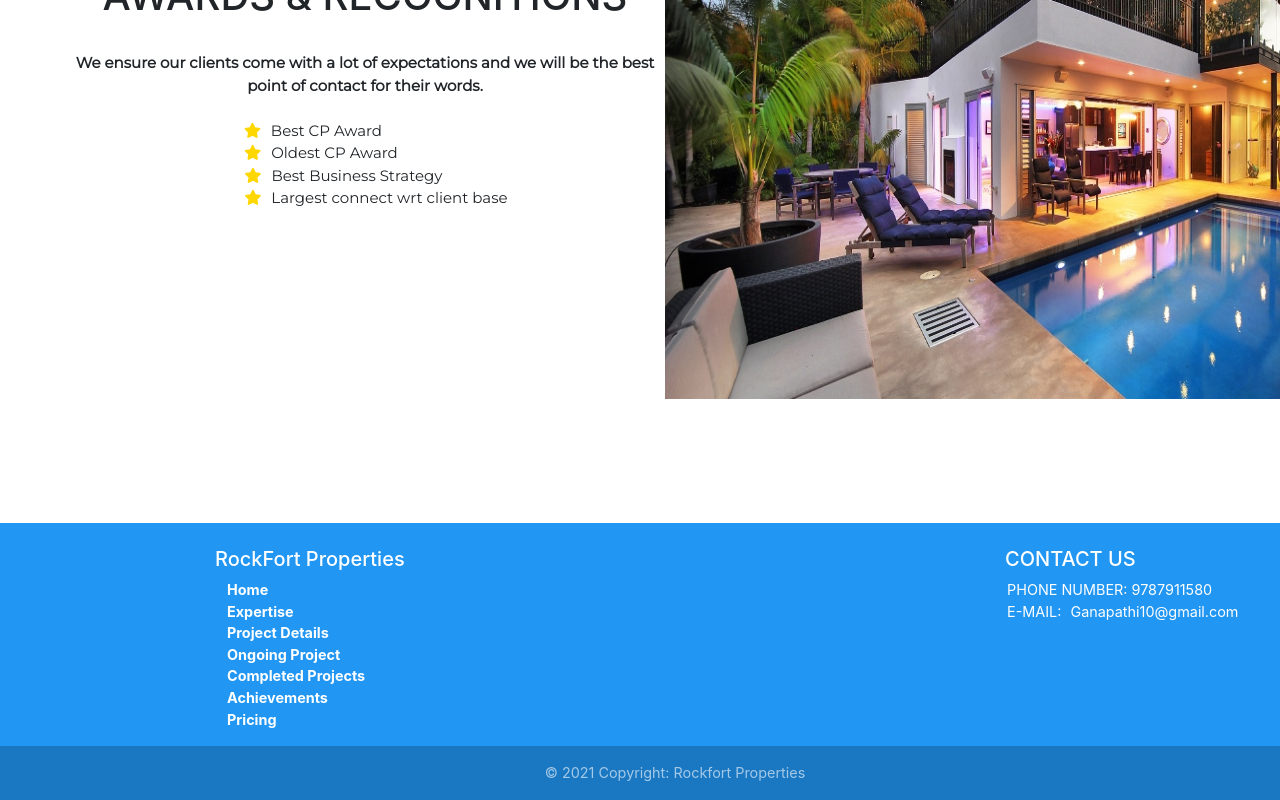
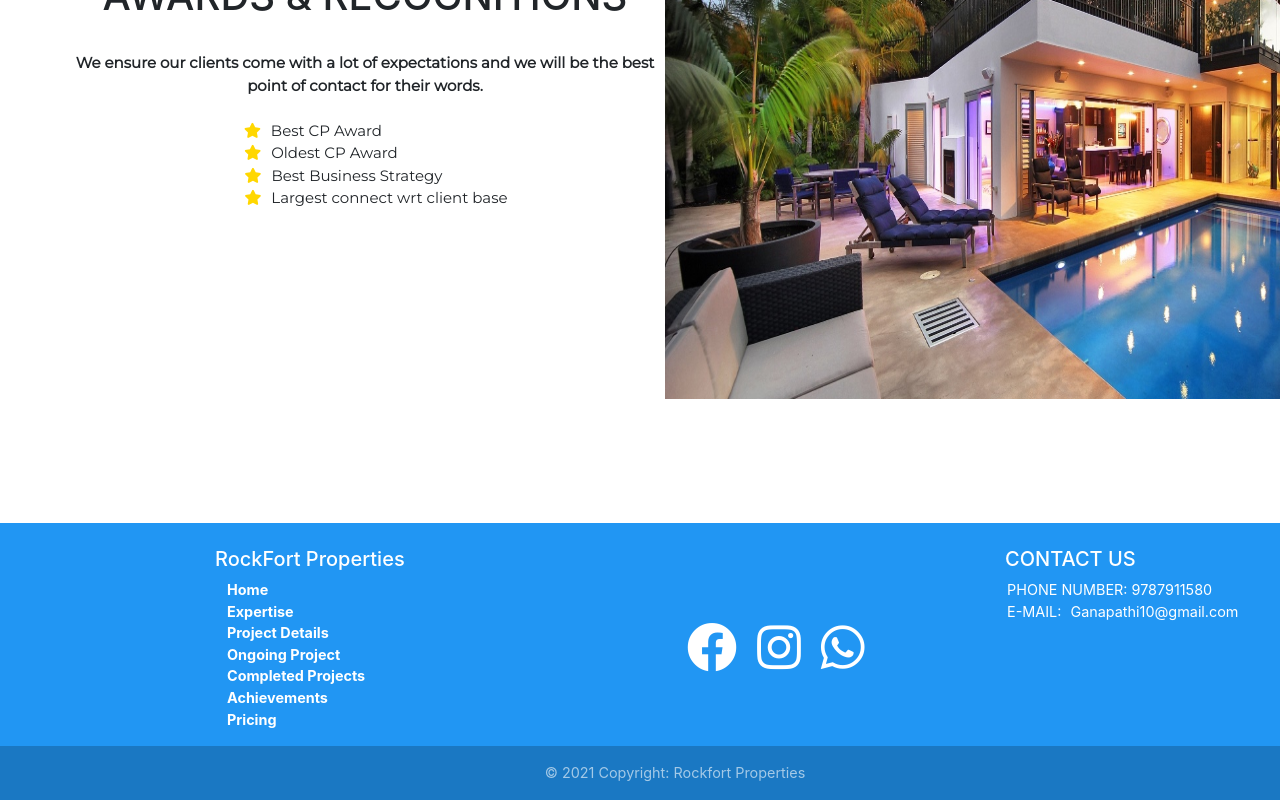
Before and after one commit to manjunathacharya15/realestate, a React (Create React App) app: page / in a window 1280 px wide. Shown: the part 1817-2617 px from the top of the page. Built offline with nearby package versions, Linux system fonts and the light colour scheme.

Commit message:
added footer content and navbar updated and star 18-06-2021

```diff
--- a/public/index.html
+++ b/public/index.html
@@ -3,7 +3,7 @@
   <head>
     <meta charset="utf-8" >
     <link rel="icon" href="%PUBLIC_URL%/favicon.ico" >
-    <meta name="viewport" content="width=device-width, initial-scale=1.0" >
+    <meta name="viewport" content="width=device-width, initial-scale=1, shrink-to-fit=no">
     <meta name="theme-color" content="#000000" />
     <meta
       name="description"
--- a/src/components/Navbarcomponet.js
+++ b/src/components/Navbarcomponet.js
@@ -47,7 +47,7 @@ export default class NavbarComponent extends Component{
 {/*
         </ul>
     </nav> */}
-    <nav class="navbar navbar-expand-lg navbar-light bg-light">
+    <nav class="navbar navbar-expand-lg navbar-light " style={{backgroundColor:"white"}}>
   <a class="navbar-brand" href="/"><img style={{height:"90px",marginLeft:"150px"}} alt="" src="./rlogi.png"/></a>
   <button class="navbar-toggler" type="button" data-toggle="collapse" data-target="#navbarSupportedContent" aria-controls="navbarSupportedContent" aria-expanded="false" aria-label="Toggle navigation">
     <span class="navbar-toggler-icon"></span>
@@ -66,7 +66,7 @@ export default class NavbarComponent extends Component{
          Projects
         </a>
         <div class="dropdown-menu" aria-labelledby="navbarDropdown">
-          <a class="dropdown-item" href="/project"> projects Details</a>
+          <a class="dropdown-item" href="/project"> Projects Details</a>
           <a class="dropdown-item" href="/">Ongoing Projects </a>
 
           <a class="dropdown-item" href="/past">Completed Projects</a>
--- a/src/components/footer1.js
+++ b/src/components/footer1.js
@@ -45,12 +45,15 @@ export default class footer1 extends Component {
               <li style={{marginLeft:"320px"}} className="list-unstyled">
               E-MAIL: <a style={{marginLeft:"5px"}} href="#!">Ganapathi10@gmail.com</a>
               </li>
-              {/* <li className="list-unstyled">
-                <a href="#!">Link 3</a>
+               <li className="list-unstyled">
+                <a href="#!"><i style={{fontSize:"50px"}} class="fab fa-facebook"></i></a>
+                <a style={{marginLeft:"20px"}} href="#!"><i style={{fontSize:"50px"}} class="fab fa-instagram"></i></a>
+                <a style={{marginLeft:"20px"}} href="#!"><i style={{fontSize:"50px"}} class="fab fa-whatsapp"></i></a>
+
               </li>
-              <li className="list-unstyled">
-                <a href="#!">Link 4</a>
-              </li> */}
+               <li className="list-unstyled">
+
+              </li>
             </ul>
           </MDBCol>
           {/* <MDBCol md="6">
--- a/src/components/homepage.js
+++ b/src/components/homepage.js
@@ -20,7 +20,7 @@ export default class homepage extends Component {
 
                 </div> */}
                 <div>
-                <Carousel interval={"2000"}>
+                <Carousel interval={"2000"} style={{marginTop:""}}>
   <Carousel.Item  >
     <img
     style={{width:"1400px",height:"700px"}}
```
